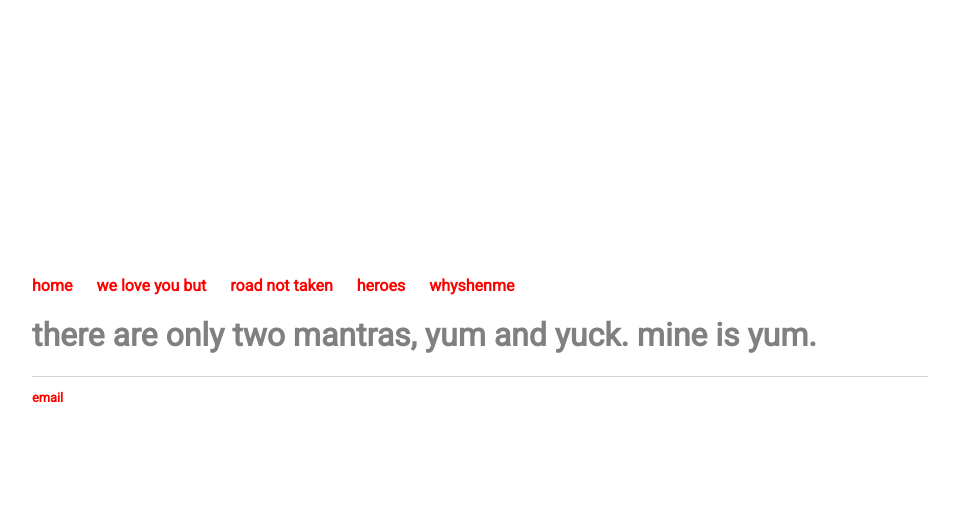
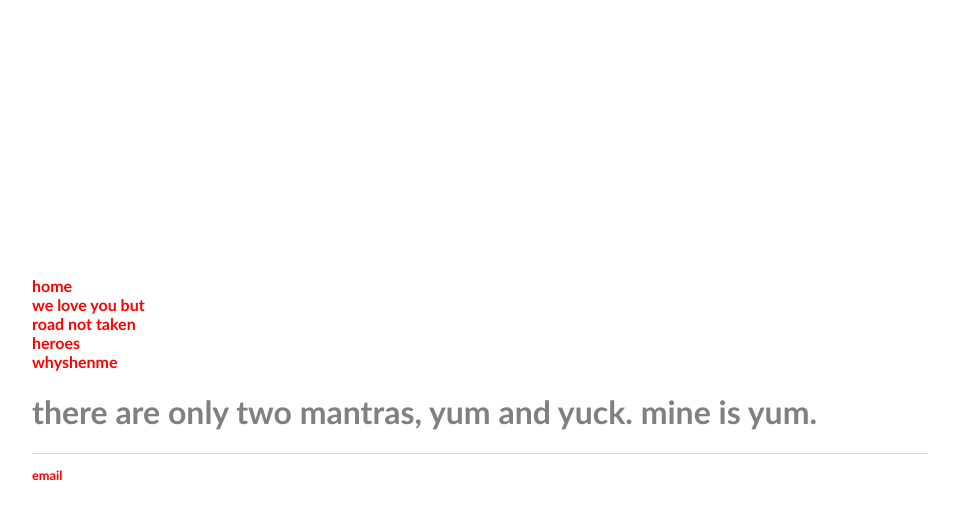
Before and after one commit to c1ndygao/cindygao.com, a Jekyll site: the page built from index.html, in a window 1280 px wide. Shown: the top 520 px of the page, without its empty margins (168-1127 px from the left). Built offline with Jekyll 4.4.1, drawn with Linux system fonts in a browser that asks for light colours.

Commit message:
Update main.css

```diff
--- a/css/main.css
+++ b/css/main.css
@@ -3,11 +3,15 @@
     width: 70%;
 }
 nav ul, footer ul {
-    font-family:'Roboto';
+    font-family: "Trebuchet MS", Helvetica, sans-serif, source-han-sans-simplified-c, sans-serif;
     padding: 0px;
     list-style: none;
     font-weight: bold;
 }
+font-family: source-han-sans-simplified-c, sans-serif;
+font-style: normal;
+font-weight: 100;
+
 nav ul li, footer ul li {
     display: inline;
     margin-right: 20px;
@@ -17,7 +21,7 @@
 }
 h1 {
     font-size: 2em;
-    font-family:'Roboto';
+    font-family: "Trebuchet MS", Helvetica, sans-serif, source-han-sans-simplified-c, sans-serif;
 }
 p {
     font-size: 1em;
```
